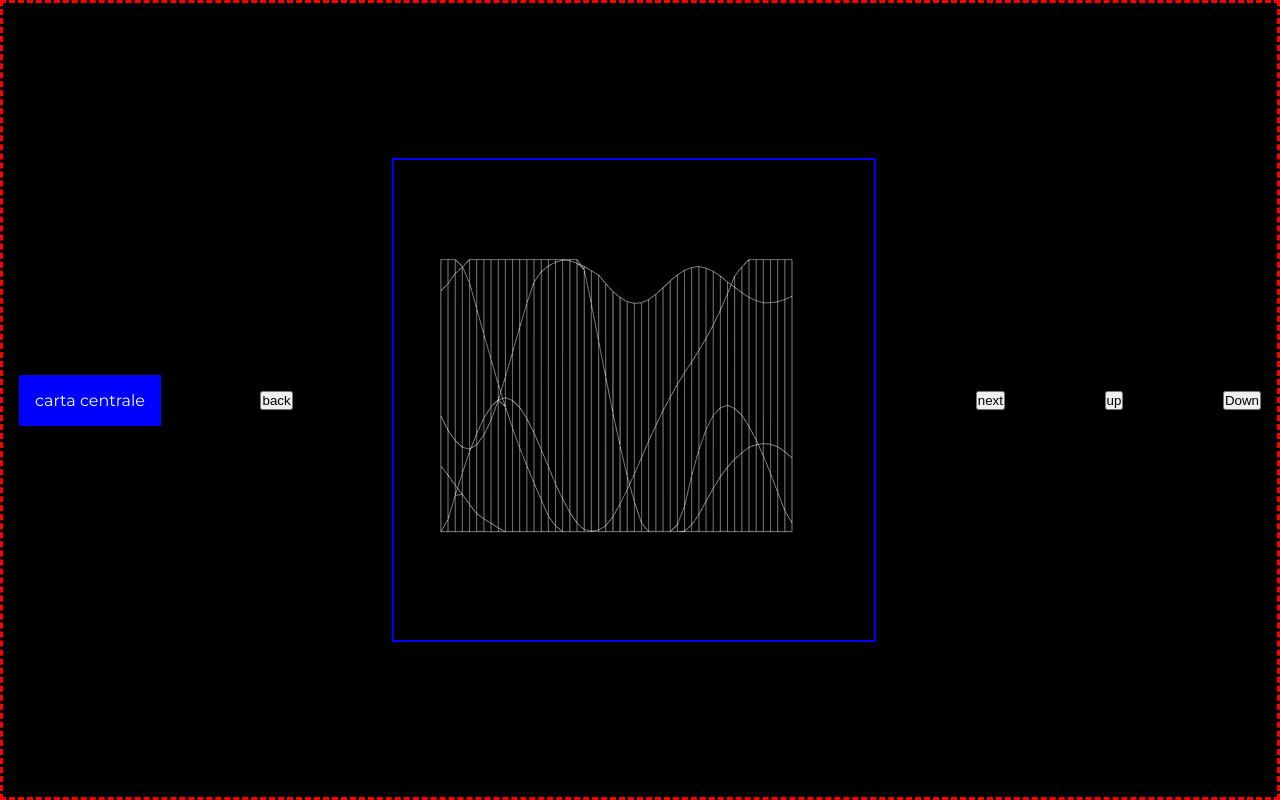
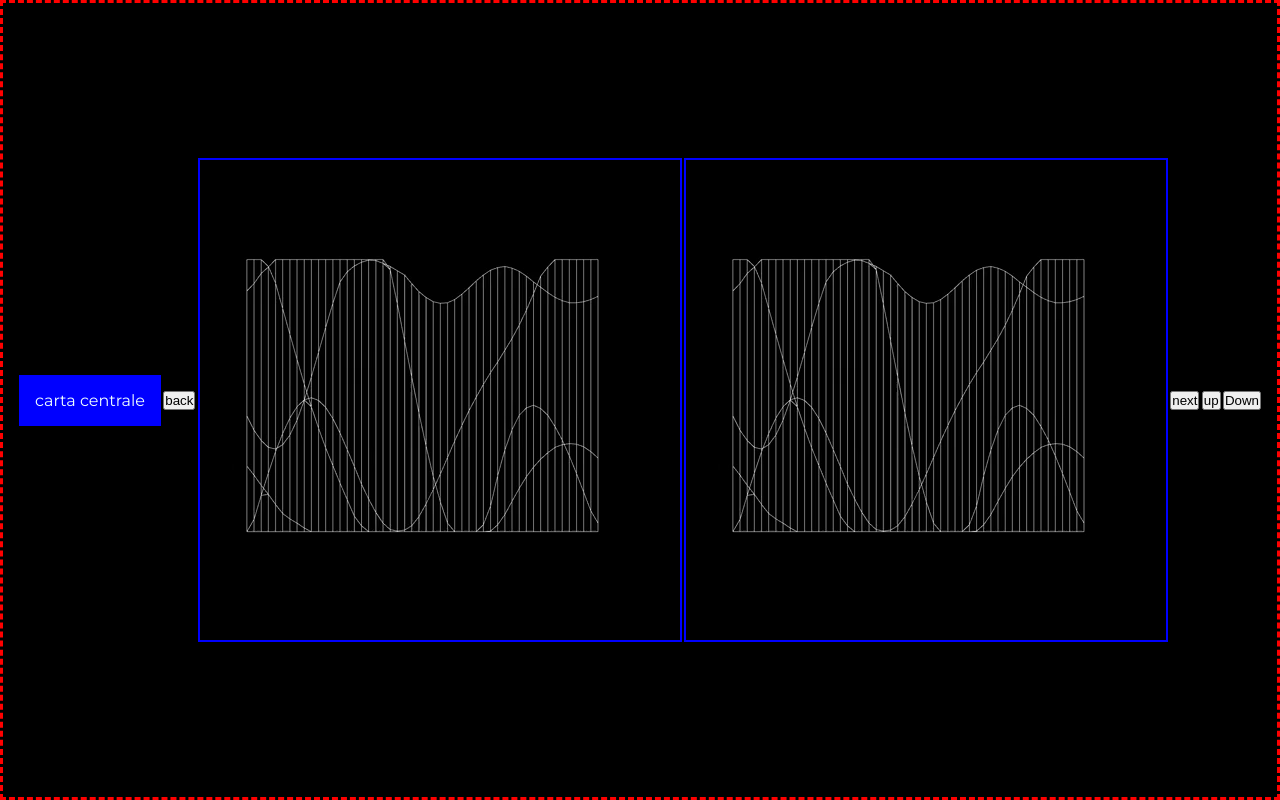
Before and after one commit to PietroMarilei/portfolio, a Vue app: page / in a window 1280 px wide. Built offline with nearby package versions, Linux system fonts and the light colour scheme.

Commit message:
start home page

```diff
--- /dev/null
+++ b/src/components/HomeComp.vue
@@ -0,0 +1,31 @@
+<script>
+import { store } from '../store';
+
+export default {
+    data() {
+        return {
+            store,
+        }
+    },
+    methods: {
+
+    },
+}
+</script>
+
+<template>
+    <div class="wrapper">
+
+        <img src="../assets/img/giphy.gif" alt="">
+
+    </div>
+</template>
+
+<style lang="scss" scoped>
+.wrapper {
+    // width: 100%;
+    display: flex;
+    justify-content: space-between;
+    border: 2px solid blue;
+}
+</style>
--- a/src/components/MainComponent.vue
+++ b/src/components/MainComponent.vue
@@ -2,9 +2,11 @@
 import TestComp from './TestComp.vue';
 import { store } from '../store';
 import { vShow } from 'vue';
+import HomeComp from './HomeComp.vue';
 export default {
   components: {
     TestComp,
+    HomeComp,
   },
   data() {
     return {
@@ -82,6 +84,9 @@ export default {
           <div class="card">
             <p>carta centrale</p>
             <button @click=" goLeft()"> back</button>
+
+            <HomeComp/>
+
             <TestComp />
             <button @click="goRight()"> next</button>
 
```
